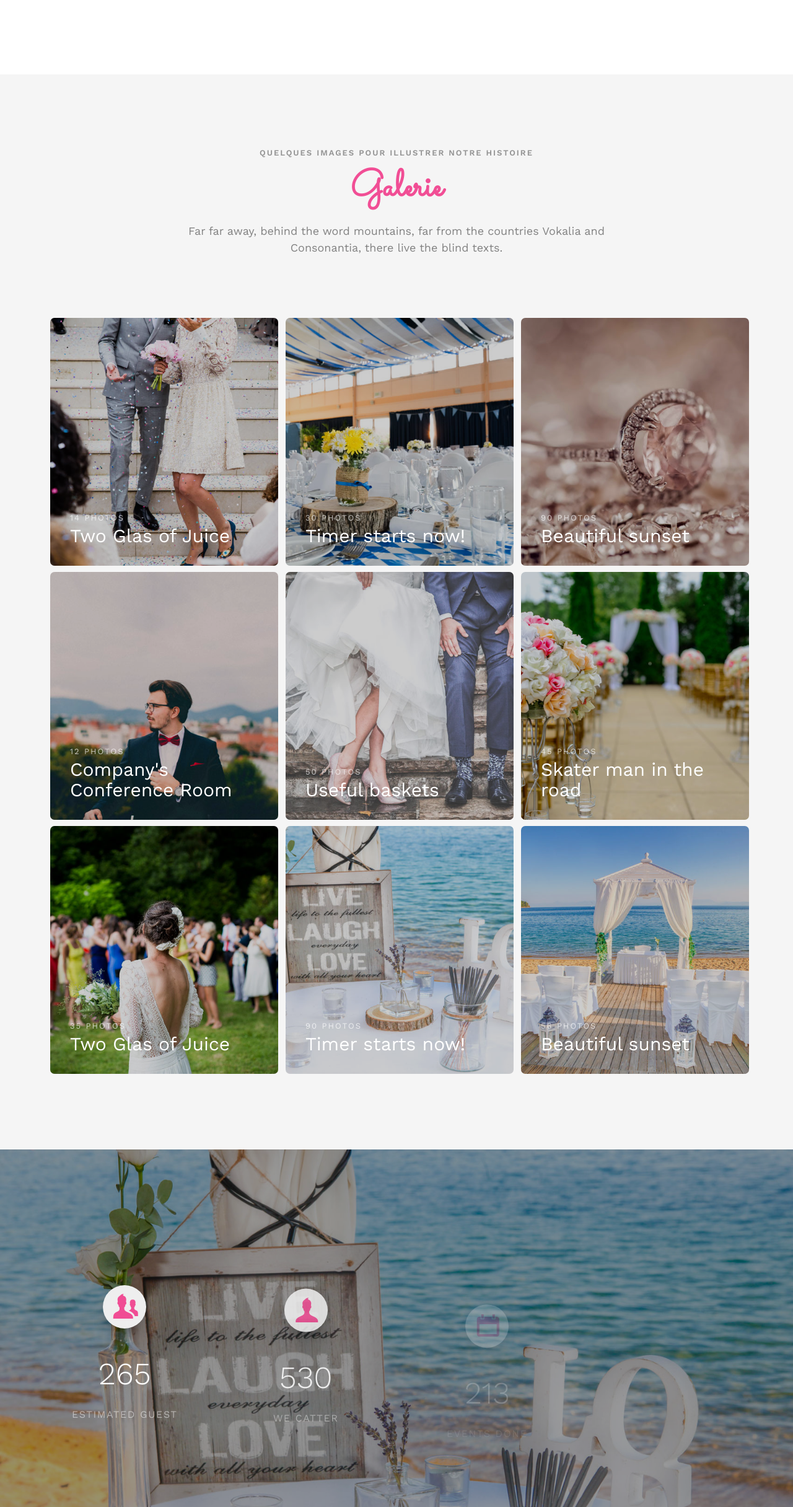
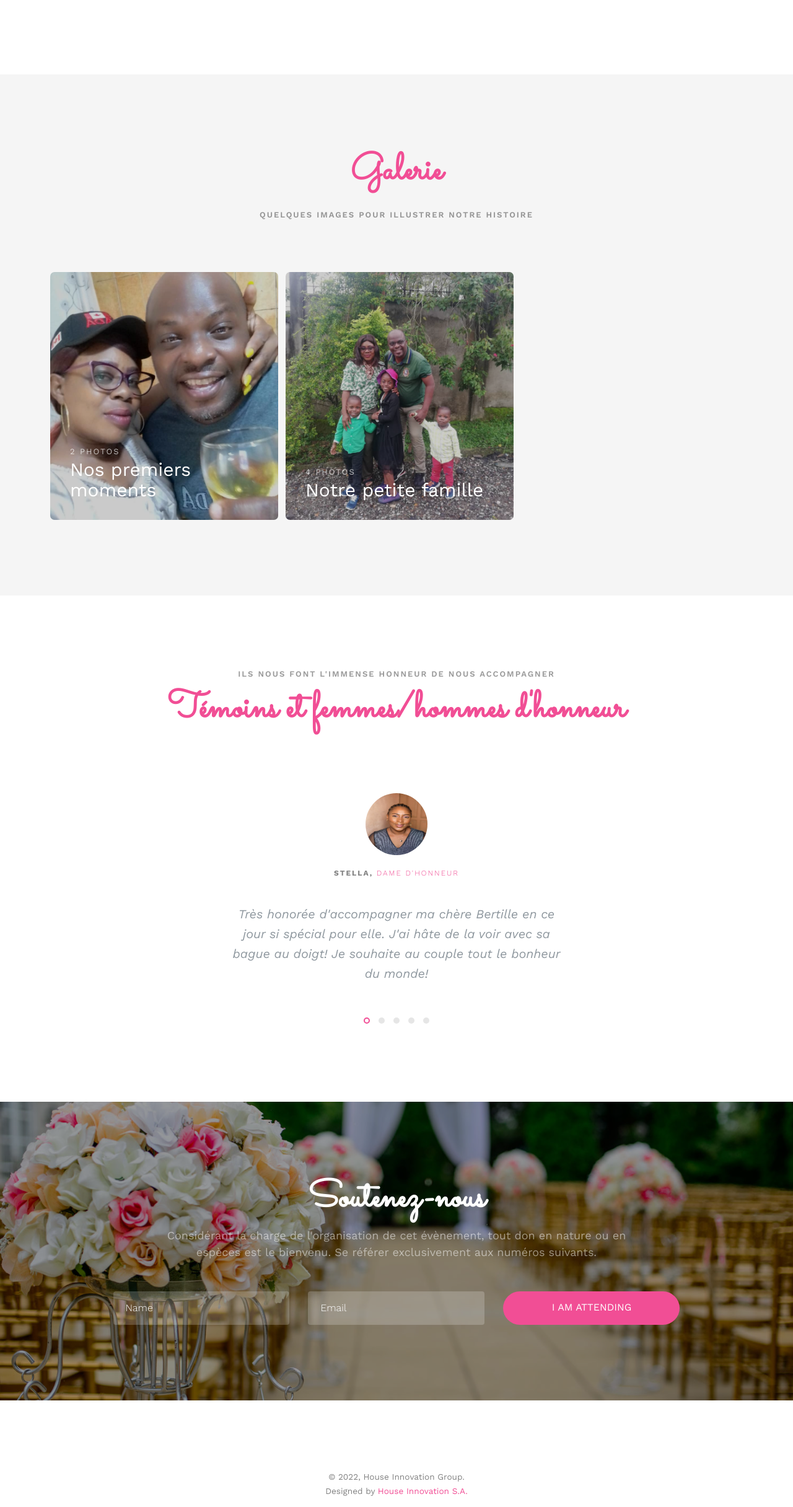
Before and after one commit to Kingjosh007/wedding-website, a plain HTML site: page index.html in a window 1280 px wide. Shown: the part 4478-6910 px from the top of the page at 62% size. Drawn offline with nearby package versions, Linux system fonts and the light colour scheme; files that its build step writes are made by us from their sources; files whose address does not match are found by name.

Commit message:
Make gallery section dynamic

```diff
--- a/css/style.css
+++ b/css/style.css
@@ -378,13 +378,14 @@ h1, h2, h3, h4, h5, h6, figure {
   font-weight: 600;
 }
 #fh5co-counter .overlay,
-#fh5co-event .overlay {
+#fh5co-event .overlay,
+#fh5co-started .overlay {
   position: absolute;
   top: 0;
   left: 0;
   right: 0;
   bottom: 0;
-  background: rgba(0, 0, 0, 0.85);
+  background: rgba(0, 0, 0, 0.8);
 }
 @media screen and (max-width: 768px) {
   #fh5co-counter,
@@ -694,10 +695,11 @@ h1, h2, h3, h4, h5, h6, figure {
   -moz-border-radius: 7px;
   -ms-border-radius: 7px;
   border-radius: 7px;
-  background: rgba(0, 0, 0, 0.2);
+  background: rgba(35, 33, 35, 0.6);
 }
 #fh5co-gallery-list li a:hover:before {
-  background: rgba(0, 0, 0, 0.5);
+  background: rgba(35, 33, 33, 0.7);
+  transform: scale(1.05);
 }
 #fh5co-gallery-list li a .case-studies-summary {
   width: auto;
--- a/index.html
+++ b/index.html
@@ -339,160 +339,14 @@
 			<div class="container">
 				<div class="row">
 					<div class="col-md-8 col-md-offset-2 text-center fh5co-heading animate-box">
+						<h2>Galerie</h2>
 						<span>Quelques images pour illustrer notre histoire</span>
-						<h2>Galerie</h2>
-						<p>Far far away, behind the word mountains, far from the countries Vokalia and Consonantia,
-							there live the blind texts.</p>
 					</div>
 				</div>
 				<div class="row row-bottom-padded-md">
 					<div class="col-md-12">
 						<ul id="fh5co-gallery-list">
-
-							<li class="one-third animate-box" data-animate-effect="fadeIn"
-								style="background-image: url(images/gallery-1.jpg); ">
-								<a href="images/gallery-1.jpg">
-									<div class="case-studies-summary">
-										<span>14 Photos</span>
-										<h2>Two Glas of Juice</h2>
-									</div>
-								</a>
-							</li>
-							<li class="one-third animate-box" data-animate-effect="fadeIn"
-								style="background-image: url(images/gallery-2.jpg); ">
-								<a href="#" class="color-2">
-									<div class="case-studies-summary">
-										<span>30 Photos</span>
-										<h2>Timer starts now!</h2>
-									</div>
-								</a>
-							</li>
-
-
-							<li class="one-third animate-box" data-animate-effect="fadeIn"
-								style="background-image: url(images/gallery-3.jpg); ">
-								<a href="#" class="color-3">
-									<div class="case-studies-summary">
-										<span>90 Photos</span>
-										<h2>Beautiful sunset</h2>
-									</div>
-								</a>
-							</li>
-							<li class="one-third animate-box" data-animate-effect="fadeIn"
-								style="background-image: url(images/gallery-4.jpg); ">
-								<a href="#" class="color-4">
-									<div class="case-studies-summary">
-										<span>12 Photos</span>
-										<h2>Company's Conference Room</h2>
-									</div>
-								</a>
-							</li>
-
-							<li class="one-third animate-box" data-animate-effect="fadeIn"
-								style="background-image: url(images/gallery-5.jpg); ">
-								<a href="#" class="color-3">
-									<div class="case-studies-summary">
-										<span>50 Photos</span>
-										<h2>Useful baskets</h2>
-									</div>
-								</a>
-							</li>
-							<li class="one-third animate-box" data-animate-effect="fadeIn"
-								style="background-image: url(images/gallery-6.jpg); ">
-								<a href="#" class="color-4">
-									<div class="case-studies-summary">
-										<span>45 Photos</span>
-										<h2>Skater man in the road</h2>
-									</div>
-								</a>
-							</li>
-
-							<li class="one-third animate-box" data-animate-effect="fadeIn"
-								style="background-image: url(images/gallery-7.jpg); ">
-								<a href="#" class="color-4">
-									<div class="case-studies-summary">
-										<span>35 Photos</span>
-										<h2>Two Glas of Juice</h2>
-									</div>
-								</a>
-							</li>
-
-							<li class="one-third animate-box" data-animate-effect="fadeIn"
-								style="background-image: url(images/gallery-8.jpg); ">
-								<a href="#" class="color-5">
-									<div class="case-studies-summary">
-										<span>90 Photos</span>
-										<h2>Timer starts now!</h2>
-									</div>
-								</a>
-							</li>
-							<li class="one-third animate-box" data-animate-effect="fadeIn"
-								style="background-image: url(images/gallery-9.jpg); ">
-								<a href="#" class="color-6">
-									<div class="case-studies-summary">
-										<span>56 Photos</span>
-										<h2>Beautiful sunset</h2>
-									</div>
-								</a>
-							</li>
 						</ul>
-					</div>
-				</div>
-			</div>
-		</div>
-
-		<div id="fh5co-counter" class="fh5co-bg fh5co-counter" style="background-image:url(images/img_bg_5.jpg);">
-			<div class="overlay"></div>
-			<div class="container">
-				<div class="row">
-					<div class="display-t">
-						<div class="display-tc">
-							<div class="col-md-3 col-sm-6 animate-box">
-								<div class="feature-center">
-									<span class="icon">
-										<i class="icon-users"></i>
-									</span>
-
-									<span class="counter js-counter" data-from="0" data-to="500" data-speed="5000"
-										data-refresh-interval="50">1</span>
-									<span class="counter-label">Estimated Guest</span>
-
-								</div>
-							</div>
-							<div class="col-md-3 col-sm-6 animate-box">
-								<div class="feature-center">
-									<span class="icon">
-										<i class="icon-user"></i>
-									</span>
-
-									<span class="counter js-counter" data-from="0" data-to="1000" data-speed="5000"
-										data-refresh-interval="50">1</span>
-									<span class="counter-label">We Catter</span>
-								</div>
-							</div>
-							<div class="col-md-3 col-sm-6 animate-box">
-								<div class="feature-center">
-									<span class="icon">
-										<i class="icon-calendar"></i>
-									</span>
-									<span class="counter js-counter" data-from="0" data-to="402" data-speed="5000"
-										data-refresh-interval="50">1</span>
-									<span class="counter-label">Events Done</span>
-								</div>
-							</div>
-							<div class="col-md-3 col-sm-6 animate-box">
-								<div class="feature-center">
-									<span class="icon">
-										<i class="icon-clock"></i>
-									</span>
-
-									<span class="counter js-counter" data-from="0" data-to="2345" data-speed="5000"
-										data-refresh-interval="50">1</span>
-									<span class="counter-label">Hours Spent</span>
-
-								</div>
-							</div>
-						</div>
 					</div>
 				</div>
 			</div>
@@ -527,6 +381,17 @@
 									<div class="item">
 										<div class="testimony-slide active text-center">
 											<figure>
+												<img src="images/complements/laurys.jpg" alt="user">
+											</figure>
+											<span>Laurys, <a href="#" class="twitter">Dame d'honneur</a></span>
+											<blockquote>
+												<p>Que du bonheur de voir mes deux amis s'unir pour la vie!</p>
+											</blockquote>
+										</div>
+									</div>
+									<div class="item">
+										<div class="testimony-slide active text-center">
+											<figure>
 												<img src="images/complements/berlotte.jpg" alt="user">
 											</figure>
 											<span>Berlotte, <a href="#" class="twitter">Dame d'honneur</a></span>
@@ -543,24 +408,20 @@
 											<figure>
 												<img src="images/couple-2.jpg" alt="user">
 											</figure>
-											<span>John Doe, via <a href="#" class="twitter">Twitter</a></span>
+											<span>Quelqu'un, <a href="#" class="twitter">Témoin de la mariée</a></span>
 											<blockquote>
-												<p>"Far far away, behind the word mountains, far from the countries
-													Vokalia and Consonantia, at the coast of the Semantics, a large
-													language ocean."</p>
+												<p>Lorem ipsum dolor sit amet consectetur adipisicing elit. Nemo, provident. Lorem ipsum dolor sit amet.</p>
 											</blockquote>
 										</div>
 									</div>
 									<div class="item">
 										<div class="testimony-slide active text-center">
 											<figure>
-												<img src="images/couple-3.jpg" alt="user">
+												<img src="images/complements/no.jpg" alt="user">
 											</figure>
-											<span>John Doe, via <a href="#" class="twitter">Twitter</a></span>
+											<span>Individu, <a href="#" class="twitter">Témoin du marié</a></span>
 											<blockquote>
-												<p>"Far far away, far from the countries Vokalia and Consonantia, there
-													live the blind texts. Separated they live in Bookmarksgrove right at
-													the coast of the Semantics, a large language ocean."</p>
+												<p>Lorem ipsum dolor sit amet consectetur adipisicing elit. Ad labore adipisci ipsum architecto distinctio delectus veniam cum enim expedita quam.</p>
 											</blockquote>
 										</div>
 									</div>
@@ -572,75 +433,13 @@
 			</div>
 		</div>
 
-		<div id="fh5co-services" class="fh5co-section-gray">
-			<div class="container">
-
-				<div class="row animate-box">
-					<div class="col-md-8 col-md-offset-2 text-center fh5co-heading">
-						<h2>We Offer Services</h2>
-						<p>Dignissimos asperiores vitae velit veniam totam fuga molestias accusamus alias autem
-							provident. Odit ab aliquam dolor eius.</p>
-					</div>
-				</div>
-
-				<div class="row">
-					<div class="col-md-6">
-						<div class="feature-left animate-box" data-animate-effect="fadeInLeft">
-							<span class="icon">
-								<i class="icon-calendar"></i>
-							</span>
-							<div class="feature-copy">
-								<h3>We Organized Events</h3>
-								<p>Facilis ipsum reprehenderit nemo molestias. Aut cum mollitia reprehenderit. Eos
-									cumque dicta adipisci architecto culpa amet.</p>
-							</div>
-						</div>
-
-						<div class="feature-left animate-box" data-animate-effect="fadeInLeft">
-							<span class="icon">
-								<i class="icon-image"></i>
-							</span>
-							<div class="feature-copy">
-								<h3>Photoshoot</h3>
-								<p>Facilis ipsum reprehenderit nemo molestias. Aut cum mollitia reprehenderit. Eos
-									cumque dicta adipisci architecto culpa amet.</p>
-							</div>
-						</div>
-
-						<div class="feature-left animate-box" data-animate-effect="fadeInLeft">
-							<span class="icon">
-								<i class="icon-video"></i>
-							</span>
-							<div class="feature-copy">
-								<h3>Video Editing</h3>
-								<p>Facilis ipsum reprehenderit nemo molestias. Aut cum mollitia reprehenderit. Eos
-									cumque dicta adipisci architecto culpa amet.</p>
-							</div>
-						</div>
-
-					</div>
-
-					<div class="col-md-6 animate-box">
-						<div class="fh5co-video fh5co-bg" style="background-image: url(images/img_bg_3.jpg); ">
-							<a href="https://vimeo.com/channels/staffpicks/93951774" class="popup-vimeo"><i
-									class="icon-video2"></i></a>
-							<div class="overlay"></div>
-						</div>
-					</div>
-				</div>
-
-
-			</div>
-		</div>
-
-
 		<div id="fh5co-started" class="fh5co-bg" style="background-image:url(images/img_bg_4.jpg);">
 			<div class="overlay"></div>
 			<div class="container">
 				<div class="row animate-box">
 					<div class="col-md-8 col-md-offset-2 text-center fh5co-heading">
 						<h2>Soutenez-nous</h2>
-						<p></p>
+						<p>Considérant la charge de l'organisation de cet évènement, tout don en nature ou en espèces est le bienvenu. Se référer exclusivement aux numéros suivants.</p>
 					</div>
 				</div>
 				<div class="row animate-box">
@@ -738,6 +537,49 @@
 			day: d.getDate(),
 			enableUtc: false
 		});
+
+		const galeriesData = [
+			{
+				title: "Nos premiers moments",
+				cover: "images/complements/JoeletBertille_3.jpg",
+				photos: [
+					"images/complements/JoeletBertille_3.jpg",
+					"images/complements/joeletbertille_incliné.PNG"
+				]
+			},
+			{
+				title: "Notre petite famille",
+				cover: "images/complements/famille_1.jpg",
+				photos: [
+					"images/complements/famille_1.jpg",
+					"images/complements/enfants_3.jpg",
+					"images/complements/enfants_2.jpg",
+					"images/complements/enfants_1.jpg",
+				]
+			}
+		]
+
+		const displayGalleries = (galArr) => {
+			let finalHtml = "";
+			galArr.forEach(g => {
+				const thisGalCode = `
+							 <li class="one-third animate-box" data-animate-effect="fadeIn"
+								style="background-image: url(${g.cover}); ">
+								<a href="images/gallery-1.jpg">
+									<div class="case-studies-summary">
+										<span>${g.photos.length} Photos</span>
+										<h2>${g.title}</h2>
+									</div>
+								</a>
+							</li>`
+
+				finalHtml += thisGalCode;
+			})
+
+			document.getElementById("fh5co-gallery-list").innerHTML = finalHtml;
+		}
+
+		displayGalleries(galeriesData);
 	</script>
 
 </body>
```
Also changed, not shown: images/complements/bertille_toute_seul_1.jpg (added), images/complements/joel_tout_seul_1.jpg (added).
